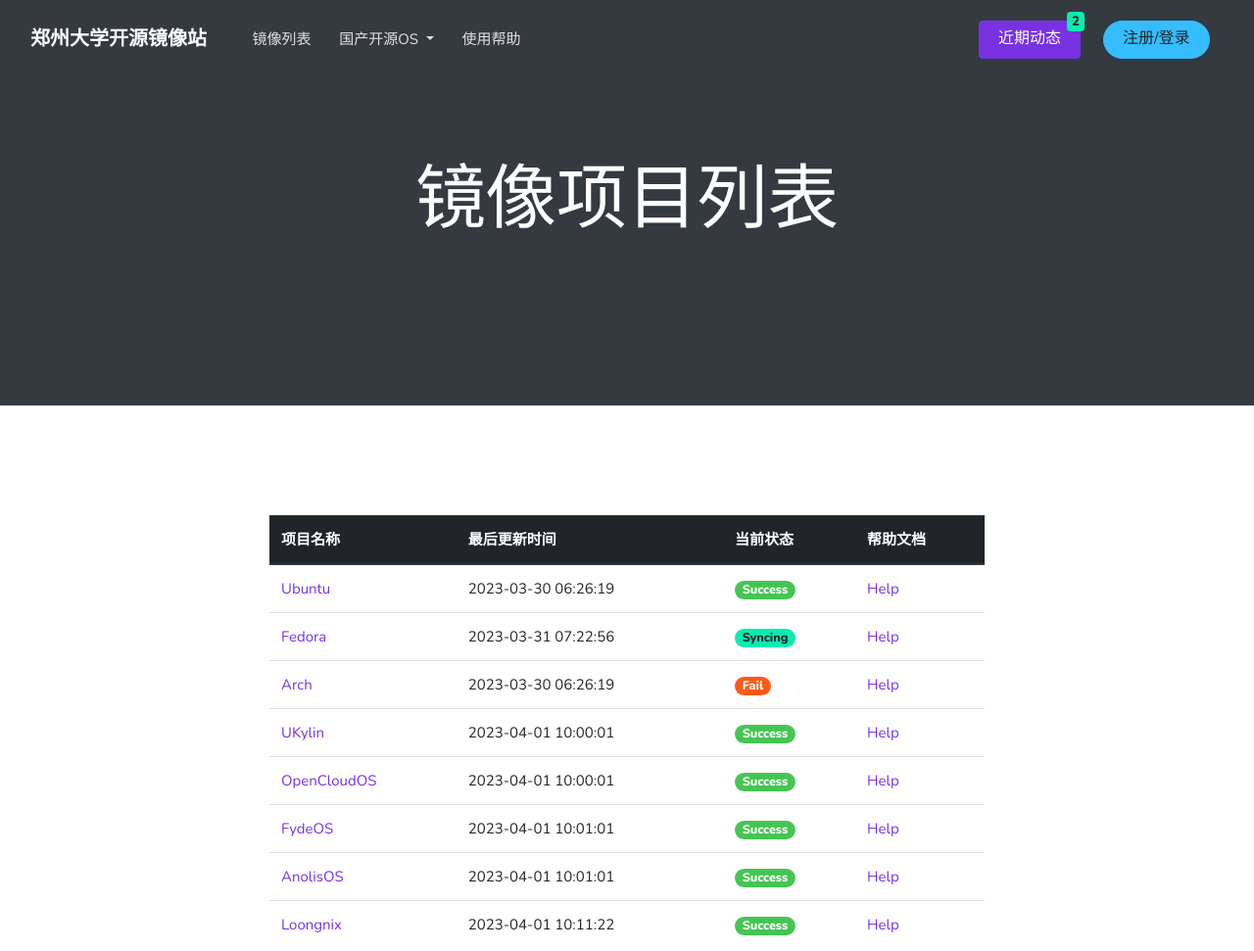
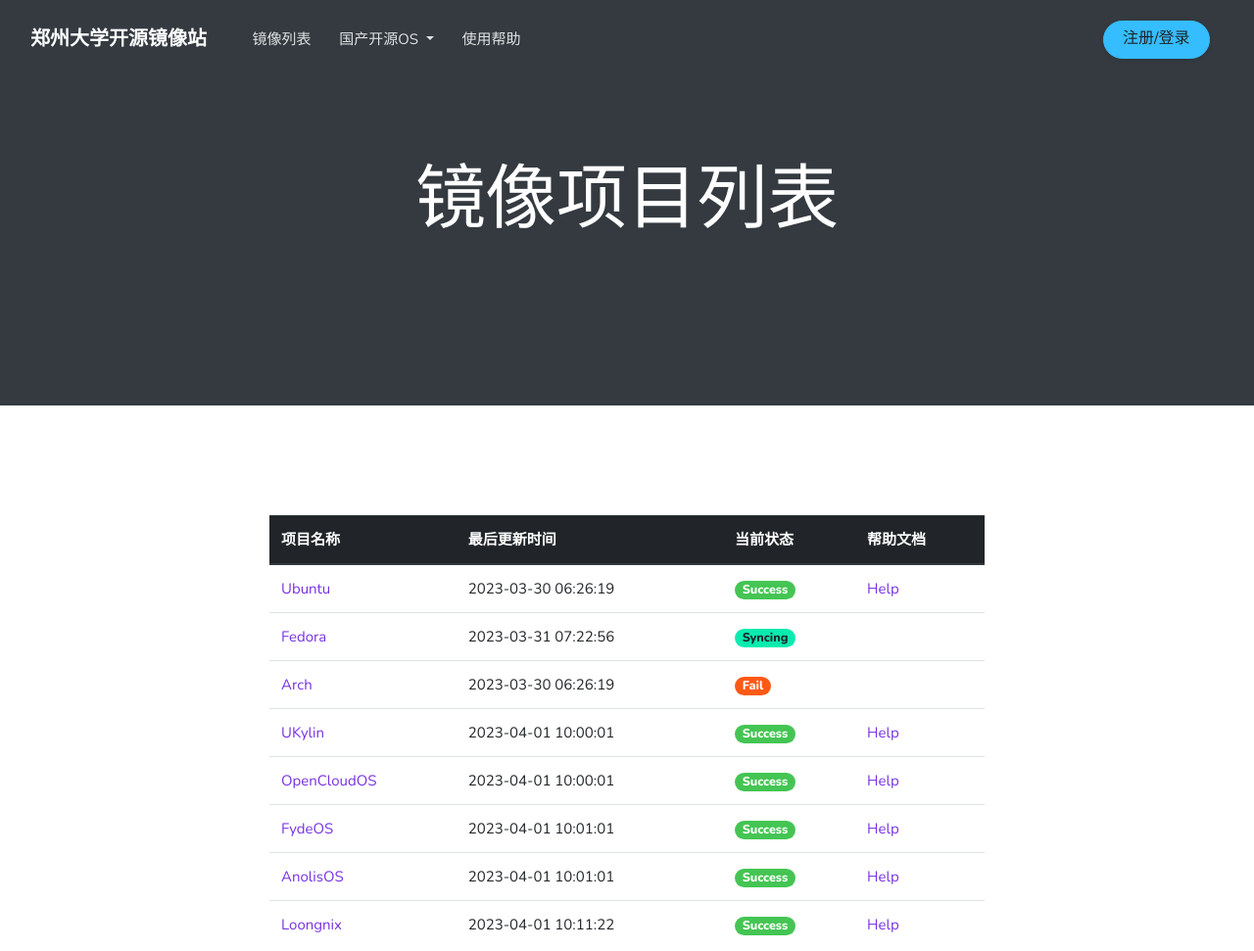
Before and after one commit to Cerber2ol8/ZzuOpenSourceMirror, a plain HTML site: page mirrors.html in a window 1280 px wide. Shown: the top 971 px of the page at 98% size. Drawn offline with nearby package versions, Linux system fonts and the light colour scheme.

```diff
--- a/mirrors.html
+++ b/mirrors.html
@@ -57,11 +57,7 @@
 				</li>
 			</ul>
 			<ul class="navbar-nav ml-auto d-flex align-items-center">
-				<li class="nav-item">
-					<button type="button" class="btn btn-secondary mr-2 mb-0" data-toggle="modal" data-target="#exampleModalLong" >
-						近期动态 <span class="badge badge-info ml-2">2</span>
-					</button>
-				</li>
+
 
 				<li class="nav-item">
 				<span class="nav-link" href="#">
@@ -132,6 +128,7 @@
 						<a href="./docs/ubuntu.html">Help</a>
 				   </td>
 				</tr>
+
 				<tr>
 
 					<td>
@@ -147,7 +144,7 @@
 					</td>
 
 					<td>
-						<a href="./docs/fedora.html">Help</a>
+						<a href="./docs/fedora.html" hidden="true">Help</a>
 				   </td>
 
 				</tr>
@@ -165,7 +162,7 @@
 					</td>
 
 					<td>
-						<a href="./docs/arch.html">Help</a>
+						<a href="./docs/arch.html" hidden="true">Help</a>
 				   </td>
 				</tr>
 
```
